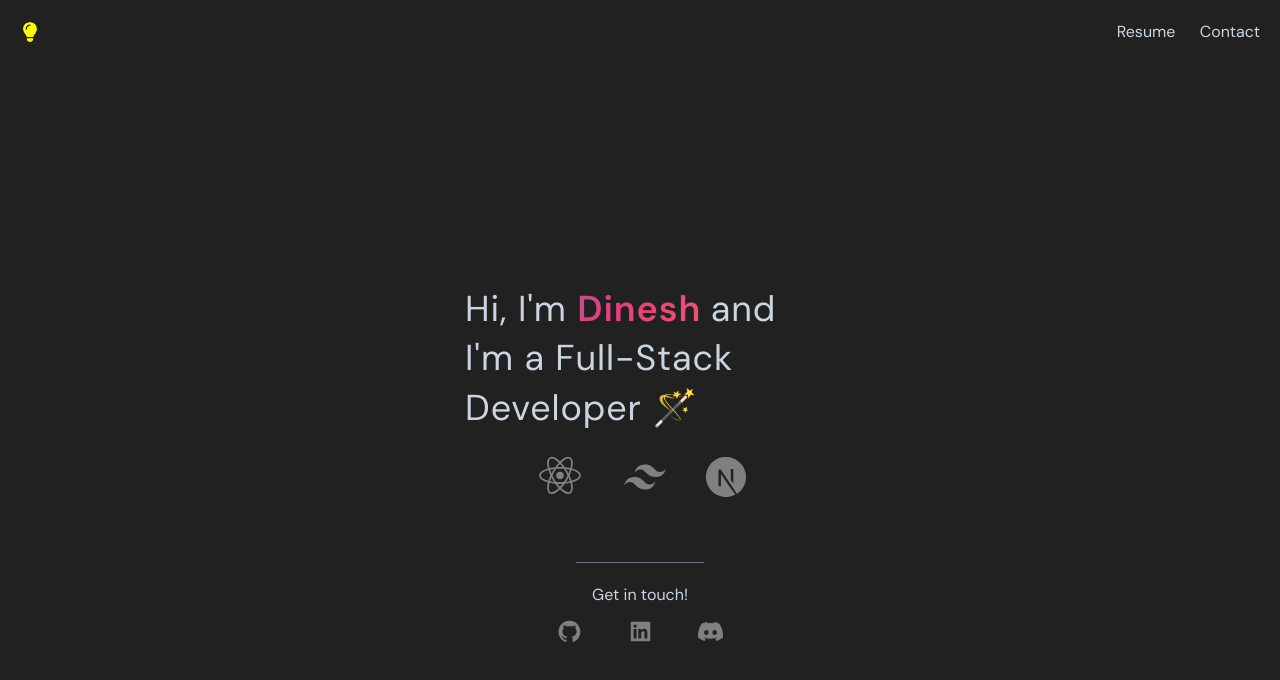
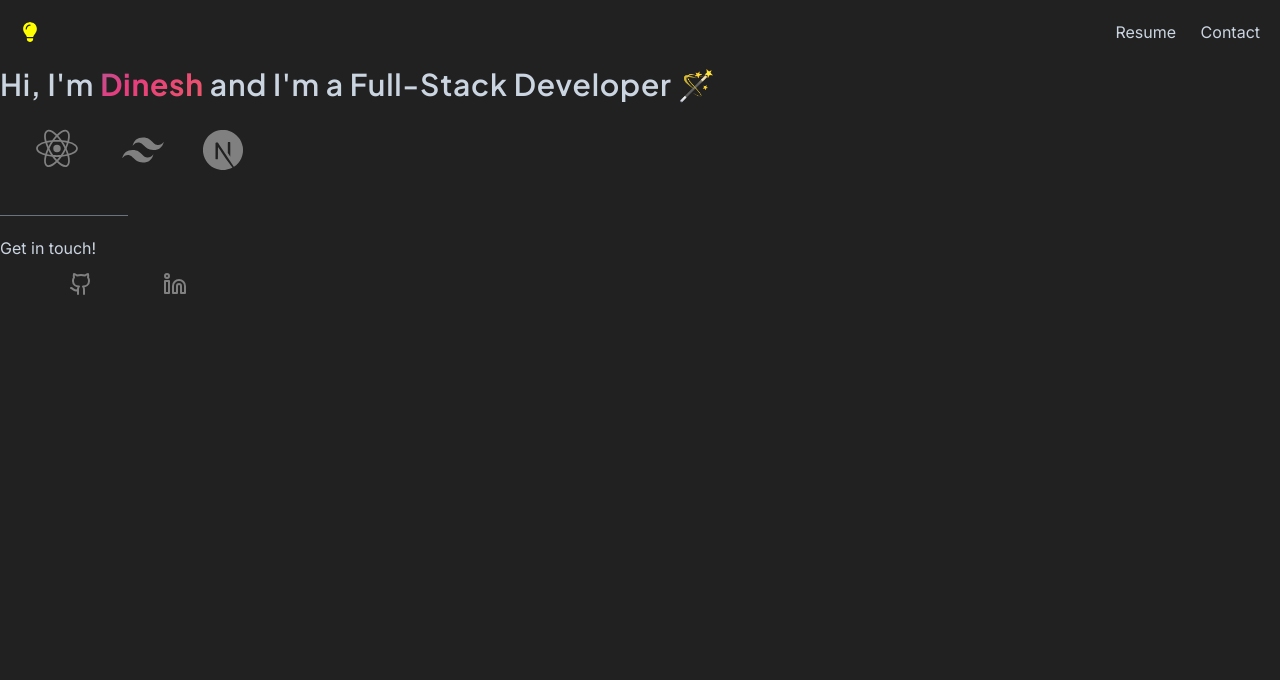
Before and after one commit to thatcatfromspace/portfolio-v2, a React (Vite) app: page / in a window 1280 px wide. Shown: the top 680 px of the page. Built offline with nearby package versions, Linux system fonts and the light colour scheme.

Commit message:
change heading font, init v3

```diff
--- a/components/ui/text-generate-effect.tsx
+++ b/components/ui/text-generate-effect.tsx
@@ -33,7 +33,7 @@ export const TextGenerateEffect = ({
               key={word + idx}
               className={
                 word === "Dinesh"
-                  ? "dark:text-[#23a6d5] cursor-default font-semibold text-black opacity-0"
+                  ? "dark:text-[#23a6d5] cursor-default font-bold text-black opacity-0"
                   : "dark:text-slate-300 text-black opacity-0"
               }
             >
@@ -48,7 +48,7 @@ export const TextGenerateEffect = ({
   return (
     <div className={cn("font-normal", className)}>
       <div>
-        <div className=" dark:text-slate-300 text-black text-4xl leading-snug tracking-wide font-sans">
+        <div className=" dark:text-slate-300 text-black text-3xl leading-snug tracking-wide font-heading font-semibold">
           {renderWords()}
         </div>
       </div>
--- a/package.json
+++ b/package.json
@@ -15,6 +15,7 @@
     "autoprefixer": "^10.4.15",
     "clsx": "^2.1.0",
     "framer-motion": "^11.0.8",
+    "lucide-react": "^0.407.0",
     "postcss": "^8.4.29",
     "react": "^18.2.0",
     "react-dom": "^18.2.0",
--- a/src/App.tsx
+++ b/src/App.tsx
@@ -3,6 +3,7 @@ import "./gradient.css";
 import { BrowserRouter as Router, Routes, Route } from "react-router-dom";
 import { useState, useEffect } from "react";
 import { TextGenerateEffect } from "../components/ui/text-generate-effect";
+import { Github, LinkedinIcon } from "lucide-react";
 import resume from "./assets/dinesh-tv-resume.pdf";
 
 function App() {
@@ -62,12 +63,12 @@ function App() {
           </a>
         </div>
       </nav>
-      <div className="h-screen flex flex-col justify-center items-center">
-        <div className="flex w-[350px] cursor-default">
+      <div className="h-[100%] min-h-[100vh] antialiased">
+        <div className="flex cursor-default">
           {showGradient ? (
-            <h1 className="text-4xl dark:text-slate-300 leading-snug tracking-wide font-sans">
+            <h1 className="text-3xl dark:text-slate-300 leading-snug font-semibold tracking-wide font-heading">
               Hi, I'm{" "}
-              <span className="name leading-snug tracking-wide font-semibold font-sans">
+              <span className="name leading-snug tracking-wide font-bold font-heading">
                 Dinesh{" "}
               </span>
               and I'm a Full-Stack Developer 🪄
@@ -124,40 +125,10 @@ function App() {
         </div>
         <div className="flex justify-evenly w-[20%] max-w-[300px] mt-3">
           <a href="https://github.com/thatcatfromspace" target="_blank">
-            <svg
-              className="contact-icon"
-              viewBox="0 0 1024 1024"
-              fill="grey"
-              height="25px"
-              width="25px"
-            >
-              <path d="M511.6 76.3C264.3 76.2 64 276.4 64 523.5 64 718.9 189.3 885 363.8 946c23.5 5.9 19.9-10.8 19.9-22.2v-77.5c-135.7 15.9-141.2-73.9-150.3-88.9C215 726 171.5 718 184.5 703c30.9-15.9 62.4 4 98.9 57.9 26.4 39.1 77.9 32.5 104 26 5.7-23.5 17.9-44.5 34.7-60.8-140.6-25.2-199.2-111-199.2-213 0-49.5 16.3-95 48.3-131.7-20.4-60.5 1.9-112.3 4.9-120 58.1-5.2 118.5 41.6 123.2 45.3 33-8.9 70.7-13.6 112.9-13.6 42.4 0 80.2 4.9 113.5 13.9 11.3-8.6 67.3-48.8 121.3-43.9 2.9 7.7 24.7 58.3 5.5 118 32.4 36.8 48.9 82.7 48.9 132.3 0 102.2-59 188.1-200 212.9a127.5 127.5 0 0138.1 91v112.5c.8 9 0 17.9 15 17.9 177.1-59.7 304.6-227 304.6-424.1 0-247.2-200.4-447.3-447.5-447.3z" />
-            </svg>
+            <Github stroke="grey" />
           </a>
           <a href="https://linkedin.com/in/dineshveluswamy" target="_blank">
-            <svg
-              className="contact-icon"
-              viewBox="0 0 1024 1024"
-              fill="grey"
-              height="25px"
-              width="25px"
-            >
-              <path d="M880 112H144c-17.7 0-32 14.3-32 32v736c0 17.7 14.3 32 32 32h736c17.7 0 32-14.3 32-32V144c0-17.7-14.3-32-32-32zM349.3 793.7H230.6V411.9h118.7v381.8zm-59.3-434a68.8 68.8 0 1168.8-68.8c-.1 38-30.9 68.8-68.8 68.8zm503.7 434H675.1V608c0-44.3-.8-101.2-61.7-101.2-61.7 0-71.2 48.2-71.2 98v188.9H423.7V411.9h113.8v52.2h1.6c15.8-30 54.5-61.7 112.3-61.7 120.2 0 142.3 79.1 142.3 181.9v209.4z" />
-            </svg>
-          </a>
-          <a
-            href="https://discord.com/users/493509058280685577"
-            target="_blank"
-          >
-            <svg
-              className="contact-icon"
-              viewBox="0 0 16 16"
-              fill="grey"
-              height="25px"
-              width="25px"
-            >
-              <path d="M13.545 2.907a13.227 13.227 0 00-3.257-1.011.05.05 0 00-.052.025c-.141.25-.297.577-.406.833a12.19 12.19 0 00-3.658 0 8.258 8.258 0 00-.412-.833.051.051 0 00-.052-.025c-1.125.194-2.22.534-3.257 1.011a.041.041 0 00-.021.018C.356 6.024-.213 9.047.066 12.032c.001.014.01.028.021.037a13.276 13.276 0 003.995 2.02.05.05 0 00.056-.019c.308-.42.582-.863.818-1.329a.05.05 0 00-.01-.059.051.051 0 00-.018-.011 8.875 8.875 0 01-1.248-.595.05.05 0 01-.02-.066.051.051 0 01.015-.019c.084-.063.168-.129.248-.195a.05.05 0 01.051-.007c2.619 1.196 5.454 1.196 8.041 0a.052.052 0 01.053.007c.08.066.164.132.248.195a.051.051 0 01-.004.085 8.254 8.254 0 01-1.249.594.05.05 0 00-.03.03.052.052 0 00.003.041c.24.465.515.909.817 1.329a.05.05 0 00.056.019 13.235 13.235 0 004.001-2.02.049.049 0 00.021-.037c.334-3.451-.559-6.449-2.366-9.106a.034.034 0 00-.02-.019zm-8.198 7.307c-.789 0-1.438-.724-1.438-1.612 0-.889.637-1.613 1.438-1.613.807 0 1.45.73 1.438 1.613 0 .888-.637 1.612-1.438 1.612zm5.316 0c-.788 0-1.438-.724-1.438-1.612 0-.889.637-1.613 1.438-1.613.807 0 1.451.73 1.438 1.613 0 .888-.631 1.612-1.438 1.612z" />{" "}
-            </svg>
+            <LinkedinIcon stroke="grey" />
           </a>
         </div>
       </div>
--- a/src/index.css
+++ b/src/index.css
@@ -1,4 +1,4 @@
-@import url("https://fonts.googleapis.com/css2?family=DM+Sans:opsz,wght@9..40,400;9..40,500;9..40,600&family=Inter:wght@200;300;400;500;600;700&family=Poppins:wght@300;400;500;600&display=swap");
+@import url("https://fonts.googleapis.com/css2?family=Inter:wght@200;300;400;500;600;700&family=Plus+Jakarta+Sans:ital,wght@0,200..800;1,200..800&display=swap");
 
 @tailwind base;
 @tailwind components;
--- a/tailwind.config.js
+++ b/tailwind.config.js
@@ -16,7 +16,8 @@ module.exports = {
   theme: {
     extend: {
       fontFamily: {
-        sans: "'DM Sans'",
+        sans: "Inter",
+        heading: "Plus Jakarta Sans"
       },
     },
   },
```
Also changed, not shown: 1 other file (tests, documents, lock files or other folders).
